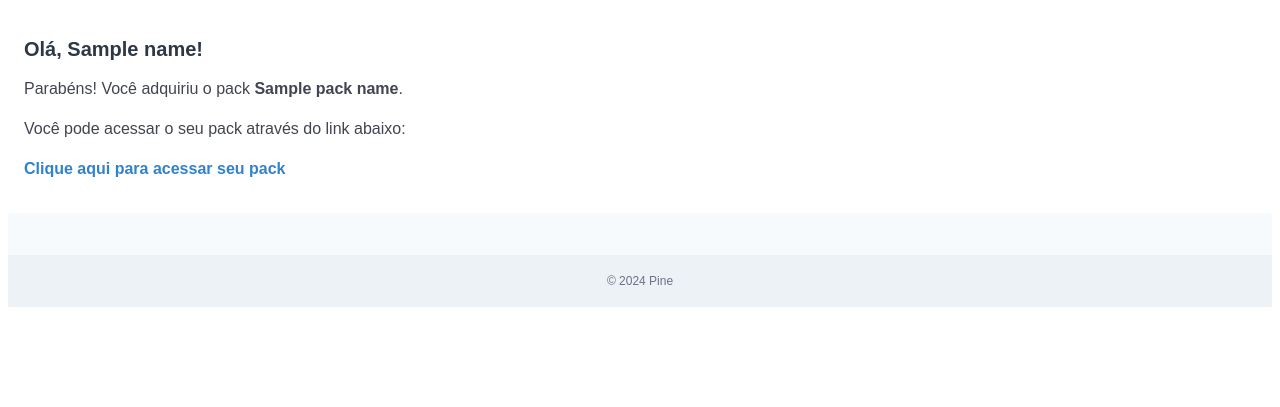
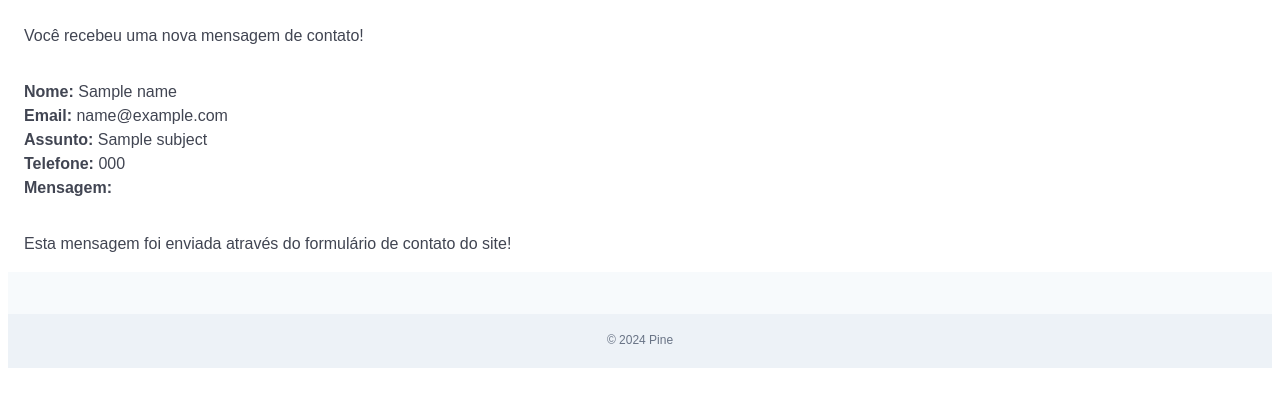
Before and after one commit to Rafael-273/pine_studio, a Django app: template pine_studio/templates/email/contact_email.html in a window 1280 px wide. Shown: the top 407 px of the page. Run offline with Django 5.2, Linux system fonts and the light colour scheme; the template is opened without the code that fills it: most values are stand-ins (such as "Sample title", 1, 10 or a date in 2020); parts of the project's set-up code (start-up, migrations or seed data) failed here and were passed over.

Commit message:
feat: add correct logic email to contact

```diff
--- a/pine_studio/pine/views/contact.py
+++ b/pine_studio/pine/views/contact.py
@@ -11,7 +11,6 @@ class ContactView(TemplateView):
 
     def get_context_data(self, **kwargs):
         context = super().get_context_data(**kwargs)
-        context['contact_email'] = 'contatoondecomeremmarica@gmail.com'
         context['form'] = ContactForm()
         return context
 
@@ -25,13 +24,13 @@ class ContactView(TemplateView):
             context = {
                 'name': contact_message.name,
                 'email': contact_message.email,
-                'number': contact_message.phone,
+                'phone': contact_message.phone,
                 'subject': contact_message.subject,
                 'message': contact_message.message
             }
 
             template_name = 'email/contact_email.html'
-            to_emails = ['contatoondecomeremmarica@gmail.com', 'ondecomeremmarica@gmail.com']
+            to_emails = ['contatopinestudio@gmail.com']
             email_sent = EmailManagementView.send_email(subject, template_name, context, to_emails)
 
             if email_sent:
--- a/pine_studio/pine/views/pack.py
+++ b/pine_studio/pine/views/pack.py
@@ -75,7 +75,7 @@ class PackDetailView(DetailView):
                 'pack_link': download_email['pack'].sales_link
             }
 
-            template_name = 'email/contact_email.html'
+            template_name = 'email/free_pack_email.html'
             to_emails = [download_email['email']]
             email_sent = EmailManagementView.send_email(subject, template_name, context, to_emails)
 
--- a/pine_studio/templates/email/contact_email.html
+++ b/pine_studio/templates/email/contact_email.html
@@ -3,17 +3,42 @@
 <head>
     <meta charset="UTF-8">
     <meta name="viewport" content="width=device-width, initial-scale=1.0">
-    <title>Parabéns pelo seu Pack!</title>
+    <title>Nova Mensagem de Contato</title>
 </head>
 <body>
+    <tbody>
+        <tr>
+            <td style="border:0;margin:0;padding:0">
                 <table style="width:100%;margin:0;padding:0;border-collapse:collapse;">
                     <tbody>
                         <tr>
                             <td style="border:0;margin:0;padding:16px;color:#414552;font-family:sans-serif;font-weight:400;font-size:16px;line-height:24px;">
-                    <h1 style="font-size:20px;color:#2d3748;font-family:sans-serif;">Olá, {{ name }}!</h1>
-                    <p>Parabéns! Você adquiriu o pack <strong>{{ pack_name }}</strong>.</p>
-                    <p>Você pode acessar o seu pack através do link abaixo:</p>
-                    <p><a href="{{ pack_link }}" style="color:#3182ce;text-decoration:none;font-weight:bold;">Clique aqui para acessar seu pack</a></p>
+                                Você recebeu uma nova mensagem de contato!
+                            </td>
+                        </tr>
+                    </tbody>
+                </table>
+
+                <table style="width:100%;margin:0;padding:0;border-collapse:collapse;">
+                    <tbody>
+                        <tr>
+                            <td style="border:0;margin:0;padding:16px;color:#414552;font-family:sans-serif;font-weight:400;font-size:16px;line-height:24px;">
+                                <strong>Nome:</strong> {{ name }}<br>
+                                <strong>Email:</strong> {{ email }}<br>
+                                <strong>Assunto:</strong> {{ subject }}<br>
+                                <strong>Telefone:</strong> {{ phone }}<br>
+                                <strong>Mensagem:</strong><br>
+                                {{ message }}
+                            </td>
+                        </tr>
+                    </tbody>
+                </table>
+
+                <table style="width:100%;margin:0;padding:0;border-collapse:collapse;">
+                    <tbody>
+                        <tr>
+                            <td style="border:0;margin:0;padding:16px;color:#414552;font-family:sans-serif;font-weight:400;font-size:16px;line-height:24px;">
+                                Esta mensagem foi enviada através do formulário de contato do site!
                             </td>
                         </tr>
                     </tbody>
@@ -36,7 +61,13 @@
                                 © 2024 Pine
                             </td>
                         </tr>
+                        <tr>
+                            <td style="border:0;margin:0;padding:1px;font-size:1px;line-height:1px;"></td>
+                        </tr>
                     </tbody>
                 </table>
+            </td>
+        </tr>
+    </tbody>
 </body>
 </html>
--- a/pine_studio/templates/front/pack_detail.html
+++ b/pine_studio/templates/front/pack_detail.html
@@ -12,7 +12,7 @@ Detalhes do Pack - {{ pack.name }}
         {% if messages %}
             <div class="flex justify-center items-center mb-6 w-full">
                 {% for message in messages %}
-                    <div class="message text-center p-4 mb-4 w-full max-w-sm text-white rounded-md
+                    <div class="message text-center p-4 mb-4 w-full text-white rounded-md
                         {% if message.tags == 'error' %} bg-red-500 {% endif %}"
                         style="{% if message.tags == 'success' %} background-color: var(--subcolor-dark);{% endif %}">
                         {{ message }}
--- a/pine_studio/templates/parciais/menu.html
+++ b/pine_studio/templates/parciais/menu.html
@@ -30,9 +30,9 @@
 
     <ul id="mobile-menu" class="md:hidden flex flex-col items-center space-y-6 mt-2 py-4 absolute w-full top-20 hidden p-4" style="z-index: 1; background-color: var(--tertiary-color-dark);">
         <li class="p-2"><a href="{% url 'home' %}" class="text-[0.9rem] hover:text-black transition duration-500" style="color: var(--secondary-color-light);">Início</a></li>
-        <li class="p-2"><a href="{% url 'packs' %}" class="text-[0.9rem] hover:text-black transition duration-500" style="color: var(--secondary-color-light);">Nossos Criativos</a></li>
-        <li class="p-2"><a href="{% url 'about' %}" class="text-[0.9rem] hover:text-black transition duration-500" style="color: var(--secondary-color-light);">Nossos Packs</a></li>
-        <li class="p-2"><a href="{% url 'contact' %}" class="text-[0.9rem] hover:text-black transition duration-500" style="color: var(--secondary-color-light);">Quem Sou Eu</a></li>
+        <li class="p-2"><a href="{% url 'packs' %}" class="text-[0.9rem] hover:text-black transition duration-500" style="color: var(--secondary-color-light);">Nossos Packs</a></li>
+        <li class="p-2"><a href="{% url 'about' %}" class="text-[0.9rem] hover:text-black transition duration-500" style="color: var(--secondary-color-light);">Quem Sou Eu</a></li>
+        <li class="p-2"><a href="{% url 'contact' %}" class="text-[0.9rem] hover:text-black transition duration-500" style="color: var(--secondary-color-light);">Contato</a></li>
     </ul>
 </header>
 
```
Also changed, not shown: pine_studio/templates/email/free_pack_email.html (added, +42 -0 lines), pine_studio/templates/front/home.html (+5 -3 lines). Lines whose indentation alone changed are shown as unchanged.
